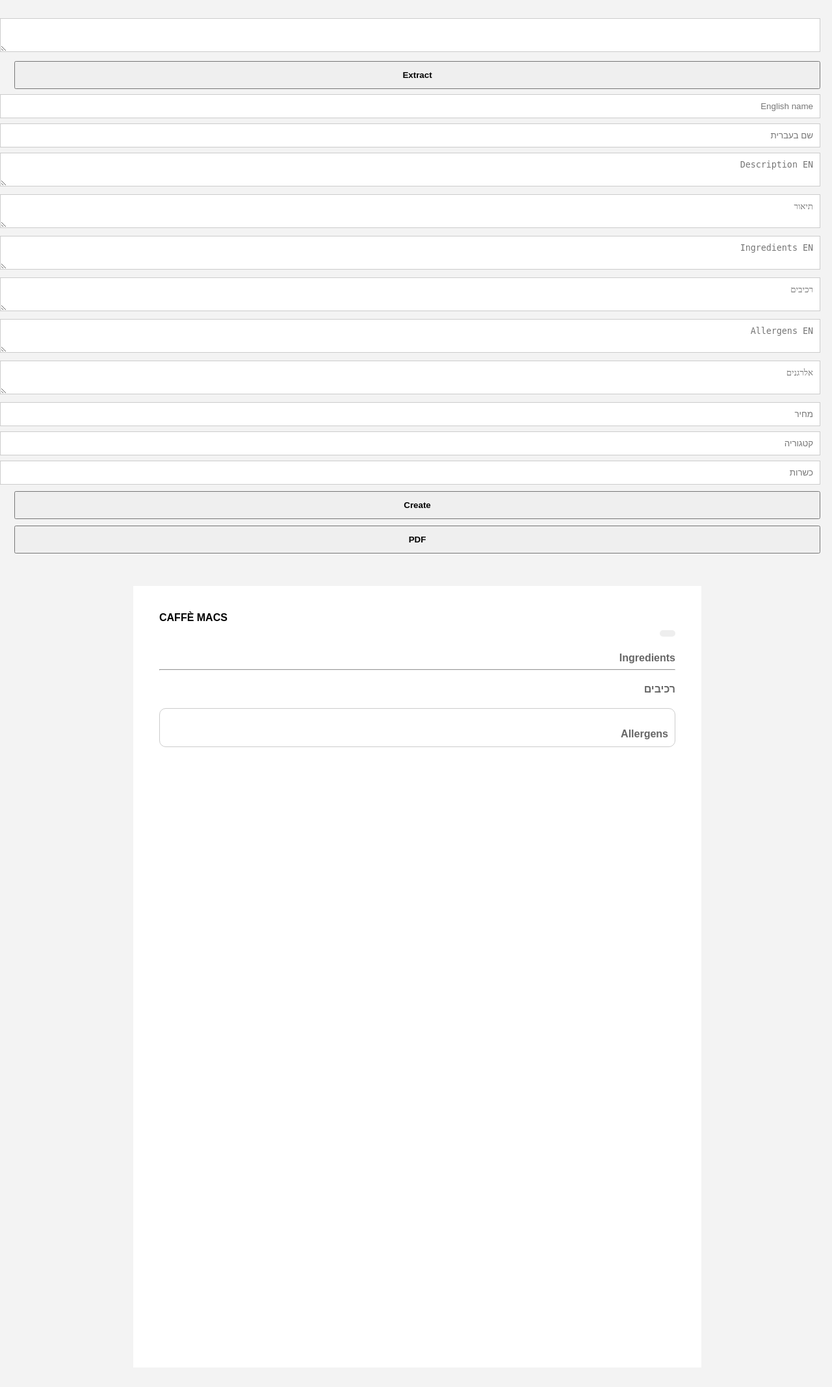
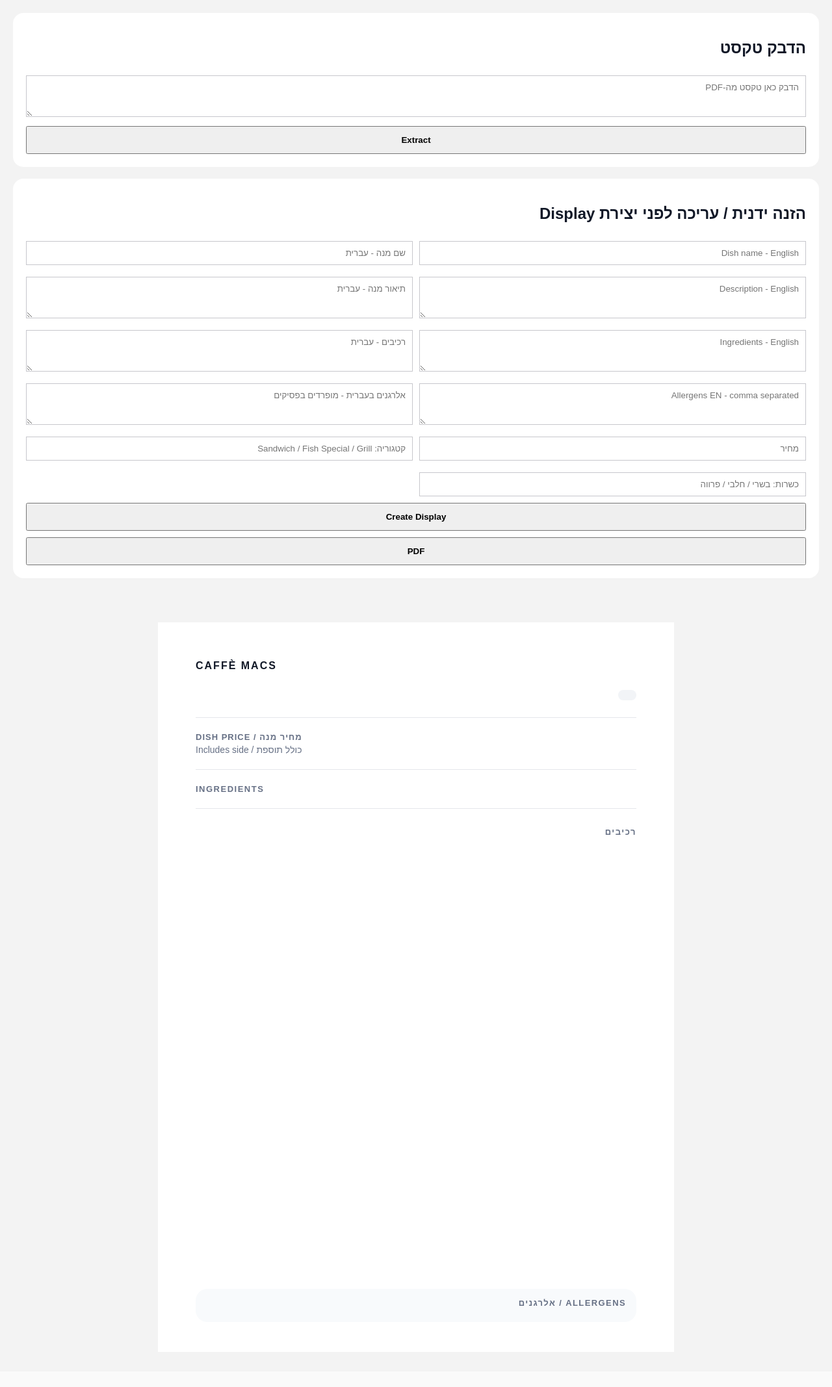
Before and after one commit to roeeza-bot/menu-display-ai, a Flask app: page / in a window 1280 px wide. Shown: the whole page at 65% size. After the commit the page ends 2011 px from the top, so only its background shows below. Run offline with Flask 3, Linux system fonts and the light colour scheme.

Commit message:
Update index.html

```diff
--- a/templates/index.html
+++ b/templates/index.html
@@ -5,169 +5,230 @@
 <title>Menu Display AI</title>
 
 <style>
-body{margin:0;font-family:Arial;background:#f3f3f3}
+body{margin:0;font-family:Arial,Helvetica,sans-serif;background:#f3f3f3;color:#111827}
 .app{padding:20px}
-textarea,input{width:100%;padding:10px;margin-top:8px;border:1px solid #ccc}
-button{width:100%;padding:12px;margin-top:10px;font-weight:bold}
+.box{background:white;padding:20px;border-radius:16px;margin-bottom:18px}
+textarea,input{width:100%;box-sizing:border-box;padding:10px;margin-top:8px;border:1px solid #c7c7cc;font-family:Arial}
+textarea{min-height:64px}
+button{width:100%;padding:12px;margin-top:10px;font-weight:bold;cursor:pointer}
+.grid{display:grid;grid-template-columns:1fr 1fr;gap:10px}
 
-.display{
-width:794px;
-min-height:1123px;
-background:white;
-margin:30px auto;
-padding:40px;
+.page{width:794px;height:1123px;background:white;margin:30px auto;padding:58px;box-sizing:border-box;position:relative}
+.top{display:flex;justify-content:space-between;align-items:center;direction:ltr}
+.logo{font-weight:900;letter-spacing:2px}
+.kosher{font-weight:800;display:flex;align-items:center;gap:8px}
+.dot{width:13px;height:13px;border-radius:50%;display:inline-block}
+.meat{color:#d92d20}.meat .dot{background:#d92d20}
+.dairy{color:#2563eb}.dairy .dot{background:#2563eb}
+.parve{color:#039855}.parve .dot{background:#039855}
+
+.category{display:inline-block;margin-top:28px;background:#f2f4f7;border-radius:18px;padding:8px 14px;color:#475467;font-size:14px}
+.line{border-top:1px solid #e5e7eb;margin:22px 0}
+
+.price-row{display:flex;justify-content:space-between;align-items:center;direction:ltr}
+.price-label{font-size:13px;font-weight:900;color:#667085;letter-spacing:1px}
+.price-sub{font-size:14px;color:#667085;margin-top:4px}
+.price{font-size:36px;font-weight:900}
+
+.en{direction:ltr;text-align:left}
+.he{direction:rtl;text-align:right;margin-top:28px}
+.title{font-size:33px;font-weight:900;line-height:1.05;margin-bottom:10px}
+.desc{font-size:17px;line-height:1.45;color:#344054}
+.section-title{font-size:13px;font-weight:900;letter-spacing:1.5px;color:#667085;text-transform:uppercase;margin-top:16px}
+.ingredients{font-size:13px;line-height:1.35;color:#344054;margin-top:6px}
+
+.allergens-box{position:absolute;left:58px;right:58px;bottom:46px;background:#f8fafc;border-radius:18px;padding:14px 16px}
+.allergens-title{font-size:13px;font-weight:900;letter-spacing:1.4px;color:#667085;margin-bottom:8px}
+.allergens-grid{display:grid;grid-template-columns:repeat(4,1fr);gap:0 16px}
+.allergen{display:flex;justify-content:space-between;border-bottom:1px solid #e5e7eb;padding:5px 0;font-size:13px}
+.allergen span:first-child{direction:ltr;text-align:left}
+.allergen span:last-child{direction:rtl;text-align:right;font-weight:700}
+
+@media print{
+  @page{size:A4;margin:0}
+  body{background:white}
+  .app{display:none}
+  .page{margin:0;width:794px;height:1123px}
 }
-
-.top{
-display:flex;
-justify-content:space-between;
-direction:ltr;
-}
-
-.logo{font-weight:bold}
-.kosher-meat{color:red}
-.kosher-dairy{color:blue}
-.kosher-parve{color:green}
-
-.category{
-background:#eee;
-padding:5px 12px;
-border-radius:12px;
-margin-top:10px;
-display:inline-block;
-}
-
-.price{font-size:30px;font-weight:bold;margin-top:20px;text-align:right}
-
-.title{font-size:32px;font-weight:bold;margin-top:20px}
-.desc{margin-top:10px}
-
-.section-title{margin-top:20px;font-weight:bold;color:#666}
-
-.allergens{border:1px solid #ccc;padding:10px;margin-top:20px;border-radius:10px}
 </style>
 </head>
 
 <body>
 
 <div class="app">
+  <div class="box">
+    <h2>הדבק טקסט</h2>
+    <textarea id="raw" placeholder="הדבק כאן טקסט מה-PDF"></textarea>
+    <button onclick="runExtract()">Extract</button>
+  </div>
 
-<textarea id="raw"></textarea>
-<button onclick="runExtract()">Extract</button>
+  <div class="box">
+    <h2>הזנה ידנית / עריכה לפני יצירת Display</h2>
+    <div class="grid">
+      <input id="dishNameEn" placeholder="Dish name - English">
+      <input id="dishNameHe" placeholder="שם מנה - עברית">
 
-<input id="dishNameEn" placeholder="English name">
-<input id="dishNameHe" placeholder="שם בעברית">
+      <textarea id="descEn" placeholder="Description - English"></textarea>
+      <textarea id="descHe" placeholder="תיאור מנה - עברית"></textarea>
 
-<textarea id="descEn" placeholder="Description EN"></textarea>
-<textarea id="descHe" placeholder="תיאור"></textarea>
+      <textarea id="ingredientsEn" placeholder="Ingredients - English"></textarea>
+      <textarea id="ingredientsHe" placeholder="רכיבים - עברית"></textarea>
 
-<textarea id="ingredientsEn" placeholder="Ingredients EN"></textarea>
-<textarea id="ingredientsHe" placeholder="רכיבים"></textarea>
+      <textarea id="allergensEn" placeholder="Allergens EN - comma separated"></textarea>
+      <textarea id="allergensHe" placeholder="אלרגנים בעברית - מופרדים בפסיקים"></textarea>
 
-<textarea id="allergensEn" placeholder="Allergens EN"></textarea>
-<textarea id="allergensHe" placeholder="אלרגנים"></textarea>
+      <input id="priceInput" placeholder="מחיר">
+      <input id="stationInput" placeholder="קטגוריה: Sandwich / Fish Special / Grill">
+      <input id="kosherInput" placeholder="כשרות: בשרי / חלבי / פרווה">
+    </div>
 
-<input id="price" placeholder="מחיר">
-<input id="station" placeholder="קטגוריה">
-<input id="kosher" placeholder="כשרות">
-
-<button onclick="createDisplay()">Create</button>
-<button onclick="window.print()">PDF</button>
-
+    <button onclick="createDisplay()">Create Display</button>
+    <button onclick="generatePDF()">PDF</button>
+  </div>
 </div>
 
-<div class="display">
+<div class="page" id="finalDisplay">
 
-<div class="top">
-<div class="logo">CAFFÈ MACS</div>
-<div id="kosherOut"></div>
-</div>
+  <div class="top">
+    <div class="logo">CAFFÈ MACS</div>
+    <div class="kosher" id="kosherOut"><span class="dot"></span><span></span></div>
+  </div>
 
-<div id="categoryOut" class="category"></div>
+  <div class="category" id="categoryOut"></div>
 
-<div id="priceOut" class="price"></div>
+  <div class="line"></div>
 
-<div id="nameEnOut" class="title"></div>
-<div id="descEnOut" class="desc"></div>
+  <div class="price-row">
+    <div>
+      <div class="price-label">DISH PRICE / מחיר מנה</div>
+      <div class="price-sub">Includes side / כולל תוספת</div>
+    </div>
+    <div class="price" id="priceOut"></div>
+  </div>
 
-<div class="section-title">Ingredients</div>
-<div id="ingEnOut"></div>
+  <div class="line"></div>
 
-<hr>
+  <div class="en">
+    <div class="title" id="nameEnOut"></div>
+    <div class="desc" id="descEnOut"></div>
+    <div class="section-title">INGREDIENTS</div>
+    <div class="ingredients" id="ingEnOut"></div>
+  </div>
 
-<div id="nameHeOut" class="title"></div>
-<div id="descHeOut" class="desc"></div>
+  <div class="line"></div>
 
-<div class="section-title">רכיבים</div>
-<div id="ingHeOut"></div>
+  <div class="he">
+    <div class="title" id="nameHeOut"></div>
+    <div class="desc" id="descHeOut"></div>
+    <div class="section-title">רכיבים</div>
+    <div class="ingredients" id="ingHeOut"></div>
+  </div>
 
-<div class="allergens">
-<div class="section-title">Allergens</div>
-<div id="allergensOut"></div>
-</div>
+  <div class="allergens-box">
+    <div class="allergens-title">ALLERGENS / אלרגנים</div>
+    <div class="allergens-grid" id="allergensOut"></div>
+  </div>
 
 </div>
 
 <script>
-function safe(v){return v||""}
+function el(id){return document.getElementById(id)}
+function safe(v){return v || ""}
 
-function splitCategory(cat){
-let station=cat
-let kosher=""
+function cleanStation(cat){
+  return safe(cat)
+    .replace(/\s*\(Meat\)\s*/i,"")
+    .replace(/\s*\(Dairy\)\s*/i,"")
+    .replace(/\s*\(Parve\)\s*/i,"")
+    .trim()
+}
 
-if(cat.includes("Meat")){kosher="בשרי";station=cat.replace("(Meat)","")}
-if(cat.includes("Dairy")){kosher="חלבי";station=cat.replace("(Dairy)","")}
-if(cat.includes("Parve")){kosher="פרווה";station=cat.replace("(Parve)","")}
+function kosherFromCategory(cat){
+  cat = safe(cat)
+  if(cat.toLowerCase().includes("meat")) return "בשרי"
+  if(cat.toLowerCase().includes("dairy")) return "חלבי"
+  if(cat.toLowerCase().includes("parve")) return "פרווה"
+  return ""
+}
 
-return{station,kosher}
+function formatPrice(v){
+  v = safe(v).replace("₪","").trim()
+  if(!v) return ""
+  if(v.includes(".")) return "₪" + v
+  return "₪" + v + ".00"
 }
 
 async function runExtract(){
-const res=await fetch("/extract",{
-method:"POST",
-headers:{"Content-Type":"application/json"},
-body:JSON.stringify({text:raw.value})
-})
+  const res = await fetch("/extract",{
+    method:"POST",
+    headers:{"Content-Type":"application/json"},
+    body:JSON.stringify({text:el("raw").value})
+  })
 
-const d=await res.json()
+  const d = await res.json()
 
-const cat=splitCategory(safe(d.category))
+  if(d.error){
+    alert("Error: " + d.error)
+    return
+  }
 
-dishNameEn.value=safe(d.dish_name_en)
-dishNameHe.value=safe(d.dish_name_he)
-descEn.value=safe(d.description_en)
-descHe.value=safe(d.description_he)
-ingredientsEn.value=safe(d.ingredients_en)
-ingredientsHe.value=safe(d.ingredients_he)
-allergensEn.value=safe(d.allergens_en)
-allergensHe.value=safe(d.allergens_he)
-station.value=cat.station
-kosher.value=cat.kosher
+  el("dishNameEn").value = safe(d.dish_name_en)
+  el("dishNameHe").value = safe(d.dish_name_he)
+  el("descEn").value = safe(d.description_en)
+  el("descHe").value = safe(d.description_he)
+  el("ingredientsEn").value = safe(d.ingredients_en)
+  el("ingredientsHe").value = safe(d.ingredients_he)
+  el("allergensEn").value = safe(d.allergens_en)
+  el("allergensHe").value = safe(d.allergens_he)
 
-createDisplay()
+  el("stationInput").value = cleanStation(d.category)
+  el("kosherInput").value = safe(d.kosher) || kosherFromCategory(d.category)
+
+  createDisplay()
 }
 
 function createDisplay(){
+  el("priceOut").innerText = formatPrice(el("priceInput").value)
 
-priceOut.innerText=price.value? "₪"+price.value:""
+  const station = el("stationInput").value
+  const kosher = el("kosherInput").value
 
-categoryOut.innerText=station.value
+  el("categoryOut").innerText = station ? station + " / " + station : ""
 
-kosherOut.innerText=kosher.value
-kosherOut.className=""
+  const kOut = el("kosherOut")
+  kOut.className = "kosher"
+  kOut.innerHTML = '<span class="dot"></span><span>' + kosher + '</span>'
 
-if(kosher.value=="בשרי")kosherOut.className="kosher-meat"
-if(kosher.value=="חלבי")kosherOut.className="kosher-dairy"
-if(kosher.value=="פרווה")kosherOut.className="kosher-parve"
+  if(kosher.includes("בשר")) kOut.classList.add("meat")
+  if(kosher.includes("חלב")) kOut.classList.add("dairy")
+  if(kosher.includes("פרווה")) kOut.classList.add("parve")
 
-nameEnOut.innerText=dishNameEn.value
-nameHeOut.innerText=dishNameHe.value
-descEnOut.innerText=descEn.value
-descHeOut.innerText=descHe.value
-ingEnOut.innerText=ingredientsEn.value
-ingHeOut.innerText=ingredientsHe.value
+  el("nameEnOut").innerText = el("dishNameEn").value
+  el("nameHeOut").innerText = el("dishNameHe").value
+  el("descEnOut").innerText = el("descEn").value
+  el("descHeOut").innerText = el("descHe").value
+  el("ingEnOut").innerText = el("ingredientsEn").value
+  el("ingHeOut").innerText = el("ingredientsHe").value
 
-allergensOut.innerText=allergensEn.value+" / "+allergensHe.value
+  const en = el("allergensEn").value.split(",").map(x=>x.trim()).filter(Boolean)
+  const he = el("allergensHe").value.split(",").map(x=>x.trim()).filter(Boolean)
+  const max = Math.max(en.length, he.length)
+
+  el("allergensOut").innerHTML = ""
+
+  for(let i=0;i<max;i++){
+    const row = document.createElement("div")
+    row.className = "allergen"
+    row.innerHTML = "<span>" + safe(en[i]) + "</span><span>" + safe(he[i]) + "</span>"
+    el("allergensOut").appendChild(row)
+  }
+
+  el("finalDisplay").scrollIntoView({behavior:"smooth",block:"start"})
+}
+
+function generatePDF(){
+  createDisplay()
+  setTimeout(()=>window.print(),300)
 }
 </script>
 
```
